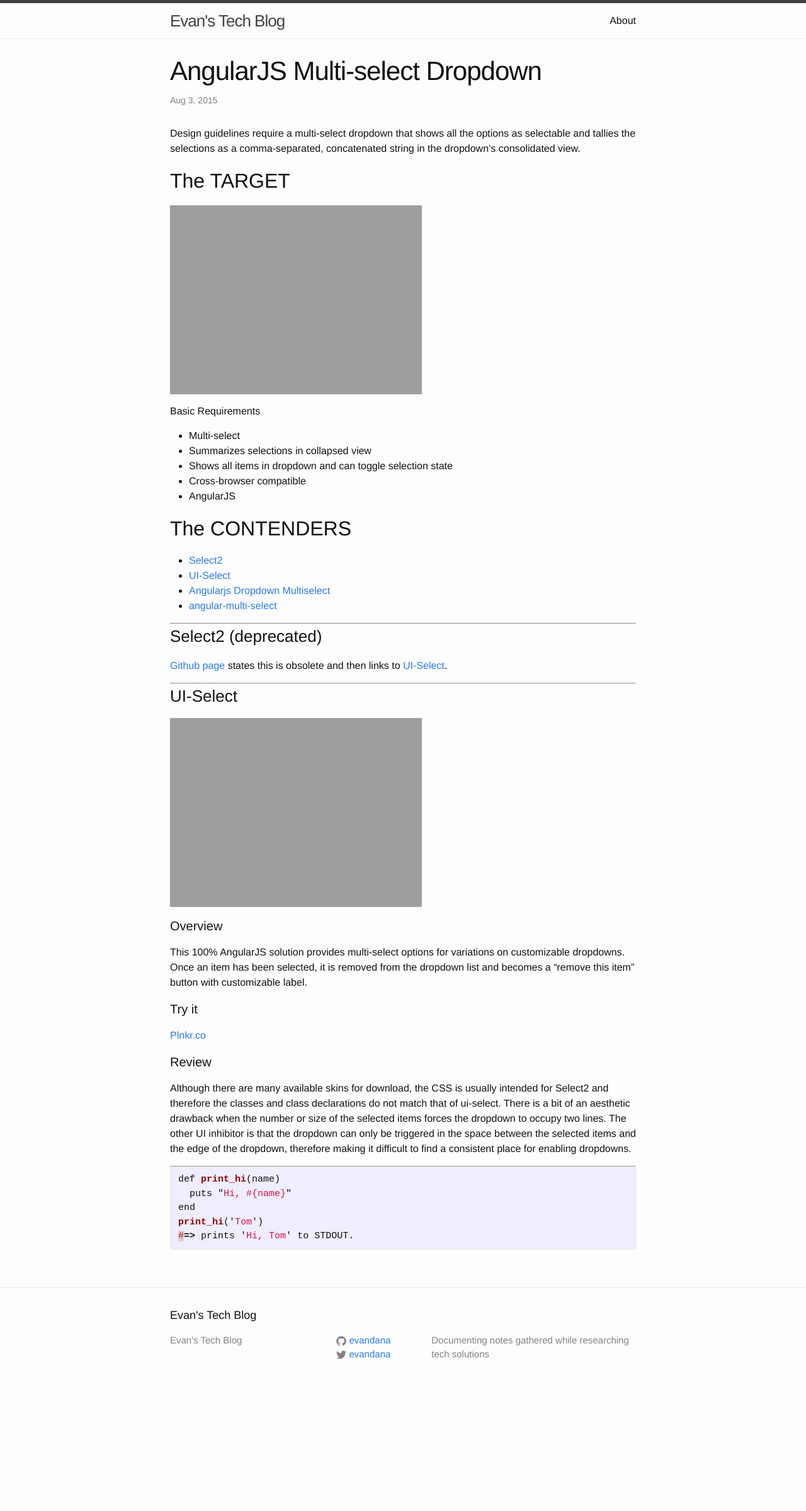
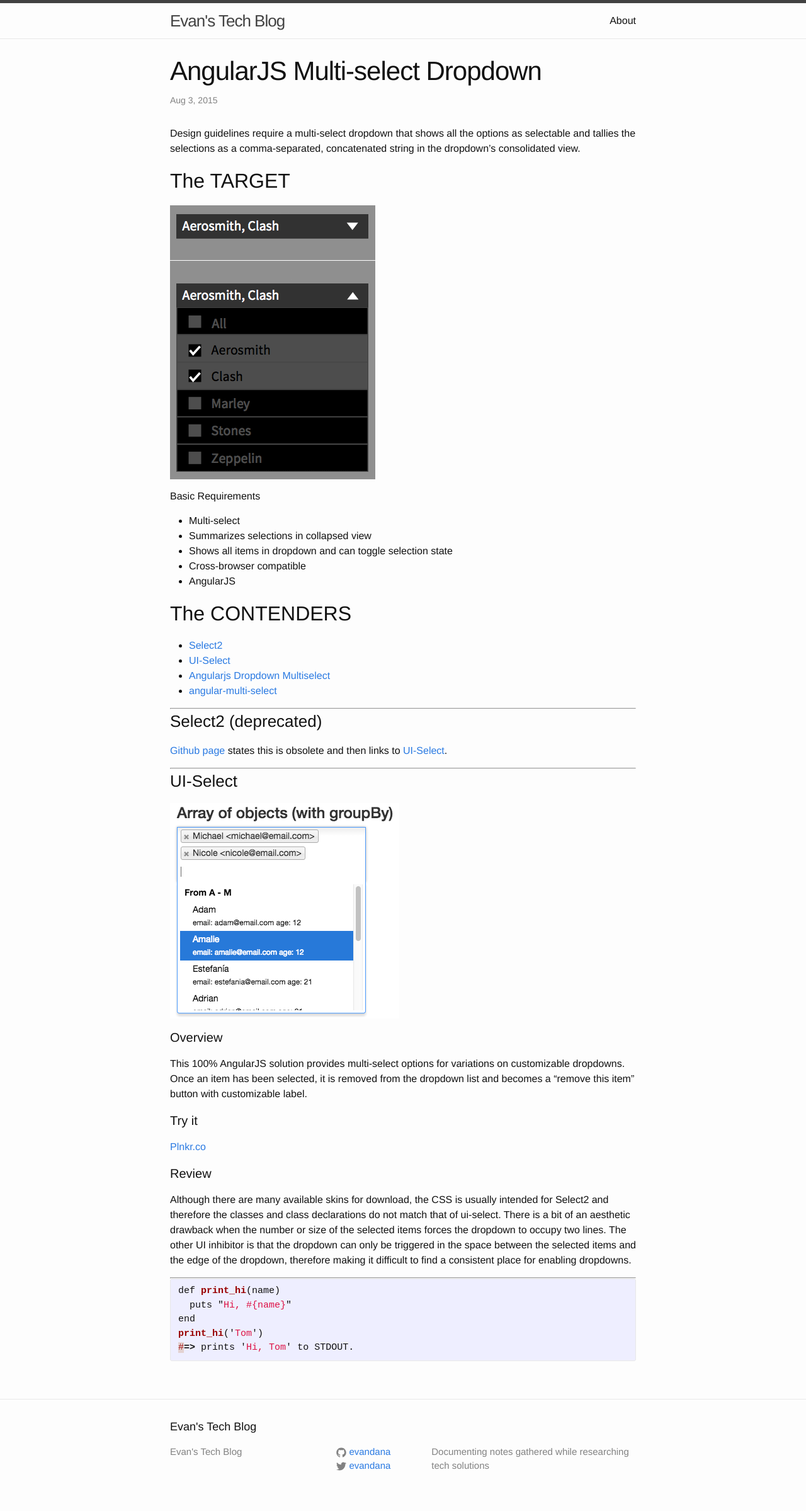
Before and after one commit to evandana/evandana.github.io, a Jekyll site: the page built from _posts/2015-08-03-angular-multi-select-dropdown.markdown, in a window 1280 px wide. Shown: the whole page at 63% size. Built offline with Jekyll 4.4.1, drawn with Linux system fonts in a browser that asks for light colours; before the commit the page ends 2222 px from its top, so only the background shows below that.

Commit message:
updating image extensions

```diff
--- a/_posts/2015-08-03-angular-multi-select-dropdown.markdown
+++ b/_posts/2015-08-03-angular-multi-select-dropdown.markdown
@@ -9,7 +9,7 @@
 
 ## The TARGET
 
-![Multi-select dropdown target]({{ site.url }}/assets/uiselect/target.jpg)
+![Multi-select dropdown target]({{ site.url }}/assets/uiselect/target.png)
 
 Basic Requirements
  * Multi-select
@@ -35,7 +35,7 @@
 
 ### UI-Select
 
-![UI-Select snapshot]({{ site.url }}/assets/uiselect/uiselect.jpg)
+![UI-Select snapshot]({{ site.url }}/assets/uiselect/uiselect.png)
 
 #### Overview
 
```
Also changed, not shown: 2 other files.
